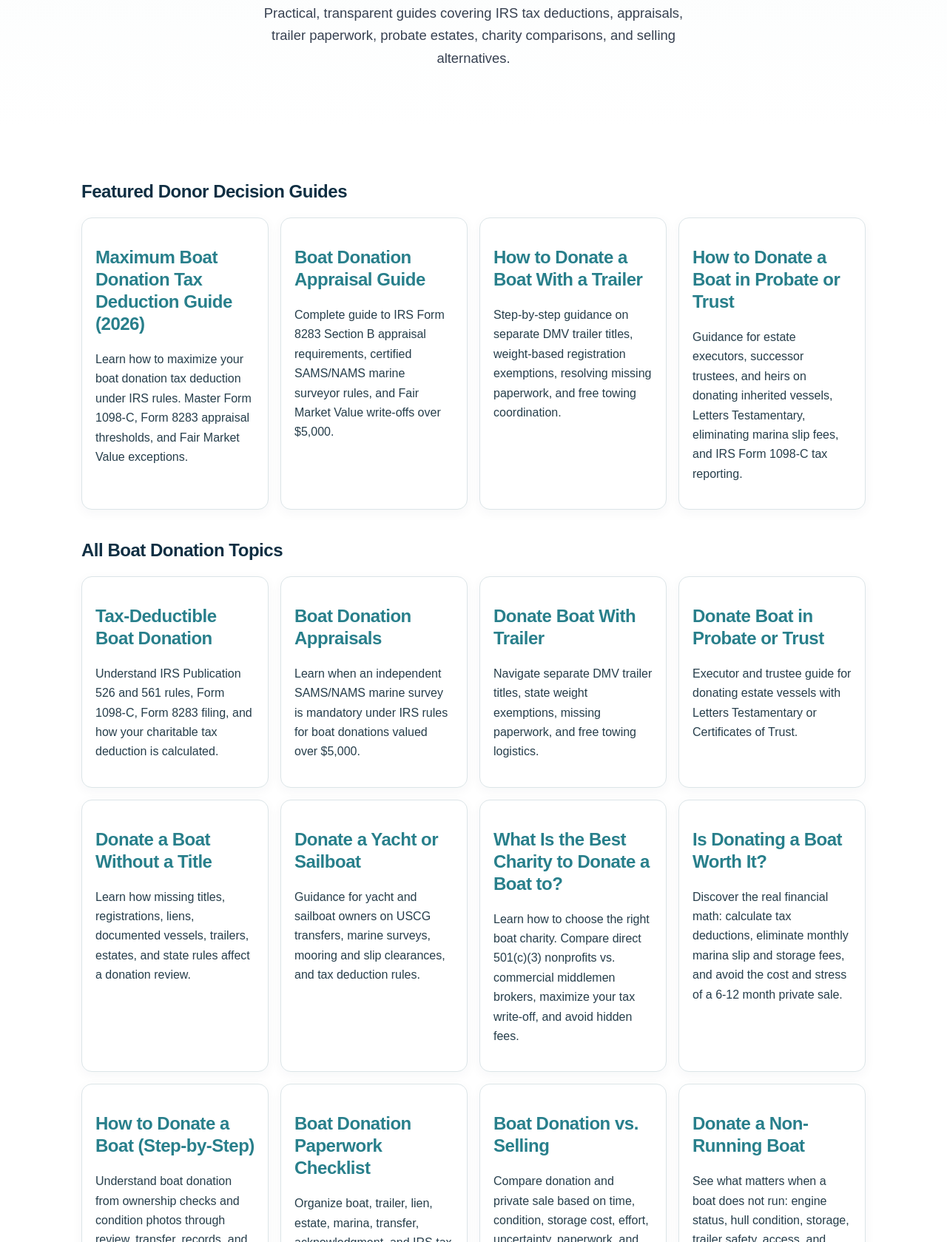
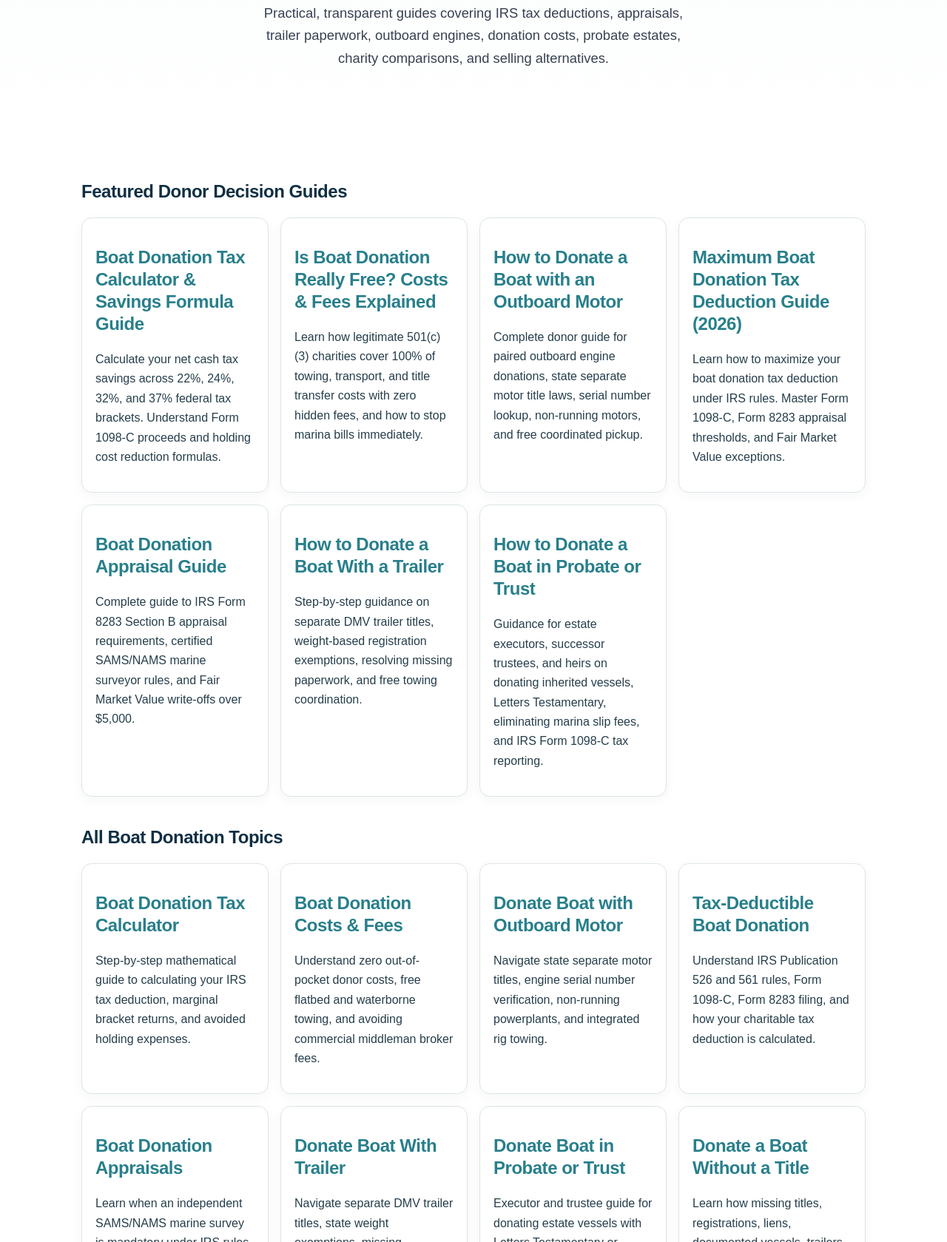
Before and after one commit to baileyelliott003-cell/boats-for-charity-site, a website: page guides/index.html in a window 1280 px wide. Shown: the part 486-2165 px from the top of the page at 74% size. Drawn offline with Linux system fonts and the light colour scheme.

Commit message:
Update guides hub index with new donor-intent educational guides

```diff
--- a/guides/index.html
+++ b/guides/index.html
@@ -25,7 +25,7 @@
 <meta charset="utf-8">
 <meta name="viewport" content="width=device-width, initial-scale=1">
 <title>Boat Donation Guides and Donor Resources | Boats for Charity</title>
-<meta name="description" content="Comprehensive boat donation guides covering IRS Form 1098-C tax rules, appraisals, trailer titles, probate estates, paperwork checklists, and selling alternatives.">
+<meta name="description" content="Comprehensive boat donation guides covering IRS Form 1098-C tax rules, appraisals, trailer titles, outboard motors, zero donation costs, probate estates, and paperwork checklists.">
 <link rel="canonical" href="https://boatsforcharity.org/guides/">
 <link rel="stylesheet" href="/styles.v142.css">
   <script defer src="/script.v123.js"></script>
@@ -34,13 +34,13 @@
 
 <meta property="og:type" content="website">
 <meta property="og:title" content="Boat Donation Guides and Donor Resources | Boats for Charity">
-<meta property="og:description" content="Comprehensive boat donation guides covering IRS Form 1098-C tax rules, appraisals, trailer titles, probate estates, paperwork checklists, and selling alternatives.">
+<meta property="og:description" content="Comprehensive boat donation guides covering IRS Form 1098-C tax rules, appraisals, trailer titles, outboard motors, zero donation costs, probate estates, and paperwork checklists.">
 <meta property="og:url" content="https://boatsforcharity.org/guides/">
 <meta property="og:site_name" content="Boats for Charity">
 <meta property="og:image" content="https://boatsforcharity.org/assets/logo.png">
 <meta name="twitter:card" content="summary_large_image">
 <meta name="twitter:title" content="Boat Donation Guides and Donor Resources | Boats for Charity">
-<meta name="twitter:description" content="Comprehensive boat donation guides covering IRS Form 1098-C tax rules, appraisals, trailer titles, probate estates, paperwork checklists, and selling alternatives.">
+<meta name="twitter:description" content="Comprehensive boat donation guides covering IRS Form 1098-C tax rules, appraisals, trailer titles, outboard motors, zero donation costs, probate estates, and paperwork checklists.">
 <meta name="twitter:image" content="https://boatsforcharity.org/assets/logo.png">
 <meta name="twitter:site" content="@boatsforcharity">
 <link rel="preload" href="/assets/logo.png" as="image" type="image/png" fetchpriority="high">
@@ -49,7 +49,7 @@
   "@context": "https://schema.org",
   "@type": "CollectionPage",
   "name": "Boat Donation Guides and Donor Resources | Boats for Charity",
-  "description": "Comprehensive boat donation guides covering IRS Form 1098-C tax rules, appraisals, trailer titles, probate estates, paperwork checklists, and selling alternatives.",
+  "description": "Comprehensive boat donation guides covering IRS Form 1098-C tax rules, appraisals, trailer titles, outboard motors, zero donation costs, probate estates, and paperwork checklists.",
   "url": "https://boatsforcharity.org/guides/",
   "isPartOf": {
     "@type": "WebSite",
@@ -89,7 +89,7 @@
     <div class="wrap">
       <p class="eyebrow">Educational Resources</p>
       <h1>Boat Donation Guides &amp; Donor Resources</h1>
-      <p class="sub">Practical, transparent guides covering IRS tax deductions, appraisals, trailer paperwork, probate estates, charity comparisons, and selling alternatives.</p>
+      <p class="sub">Practical, transparent guides covering IRS tax deductions, appraisals, trailer paperwork, outboard engines, donation costs, probate estates, charity comparisons, and selling alternatives.</p>
     </div>
   </section>
 
@@ -97,6 +97,18 @@
     <div class="wrap">
       <h2>Featured Donor Decision Guides</h2>
       <div class="cards" style="margin-bottom: 2.5rem;">
+        <article class="card featured-card">
+          <h2><a href="/guides/boat-donation-tax-calculator-guide/">Boat Donation Tax Calculator &amp; Savings Formula Guide</a></h2>
+          <p>Calculate your net cash tax savings across 22%, 24%, 32%, and 37% federal tax brackets. Understand Form 1098-C proceeds and holding cost reduction formulas.</p>
+        </article>
+        <article class="card featured-card">
+          <h2><a href="/guides/boat-donation-costs-and-fees/">Is Boat Donation Really Free? Costs &amp; Fees Explained</a></h2>
+          <p>Learn how legitimate 501(c)(3) charities cover 100% of towing, transport, and title transfer costs with zero hidden fees, and how to stop marina bills immediately.</p>
+        </article>
+        <article class="card featured-card">
+          <h2><a href="/guides/how-to-donate-a-boat-with-an-outboard-motor/">How to Donate a Boat with an Outboard Motor</a></h2>
+          <p>Complete donor guide for paired outboard engine donations, state separate motor title laws, serial number lookup, non-running motors, and free coordinated pickup.</p>
+        </article>
         <article class="card featured-card">
           <h2><a href="/guides/boat-donation-tax-deduction-guide/">Maximum Boat Donation Tax Deduction Guide (2026)</a></h2>
           <p>Learn how to maximize your boat donation tax deduction under IRS rules. Master Form 1098-C, Form 8283 appraisal thresholds, and Fair Market Value exceptions.</p>
@@ -117,6 +129,18 @@
 
       <h2>All Boat Donation Topics</h2>
       <div class="cards">
+        <article class="card">
+          <h2><a href="/guides/boat-donation-tax-calculator-guide/">Boat Donation Tax Calculator</a></h2>
+          <p>Step-by-step mathematical guide to calculating your IRS tax deduction, marginal bracket returns, and avoided holding expenses.</p>
+        </article>
+        <article class="card">
+          <h2><a href="/guides/boat-donation-costs-and-fees/">Boat Donation Costs &amp; Fees</a></h2>
+          <p>Understand zero out-of-pocket donor costs, free flatbed and waterborne towing, and avoiding commercial middleman broker fees.</p>
+        </article>
+        <article class="card">
+          <h2><a href="/guides/how-to-donate-a-boat-with-an-outboard-motor/">Donate Boat with Outboard Motor</a></h2>
+          <p>Navigate state separate motor titles, engine serial number verification, non-running powerplants, and integrated rig towing.</p>
+        </article>
         <article class="card">
           <h2><a href="/guides/boat-donation-tax-deduction-guide/">Tax-Deductible Boat Donation</a></h2>
           <p>Understand IRS Publication 526 and 561 rules, Form 1098-C, Form 8283 filing, and how your charitable tax deduction is calculated.</p>
@@ -201,7 +225,7 @@
       <img src="/assets/logo.png" alt="Boats for Charity logo" class="logo small" width="200" height="57" loading="lazy" decoding="async">
       <div><strong>Boats for Charity</strong><br><span>Turning Boats into Blessings</span></div>
     </div>
-    <div class="foot-links"><a href="/donate-a-boat" class="btn btn-primary">Donate a Boat</a><a href="/boat-donation-by-state">By State</a> · <a href="/guides/">Guides</a> · <a href="/faq">FAQ</a> · <a href="mailto:info@boatsforcharity.org">Contact</a> · <a href="tel:+18555573703">Call (855) 557-3703</a></div>
+    <div class="foot-links"><a href="/donate-a-boat" class="btn btn-primary">Donate a Boat</a><a href="/boat-donation-by-state">By State</a> &middot; <a href="/guides/">Guides</a> &middot; <a href="/faq">FAQ</a> &middot; <a href="mailto:info@boatsforcharity.org">Contact</a> &middot; <a href="tel:+18555573703">Call (855) 557-3703</a></div>
     <nav class="state-footer-links" aria-label="Boat donation resources">
       <h2>Boat Donation Resources</h2>
       <div class="state-link-grid compact"><a href="/boat-donation-by-state">All states</a><a href="/boat-donation-by-city/">City guides</a><a href="/guides/">Donation guides</a><a href="/faq">FAQ</a><a href="/boats-for-sale">Boats for sale</a></div>
```
